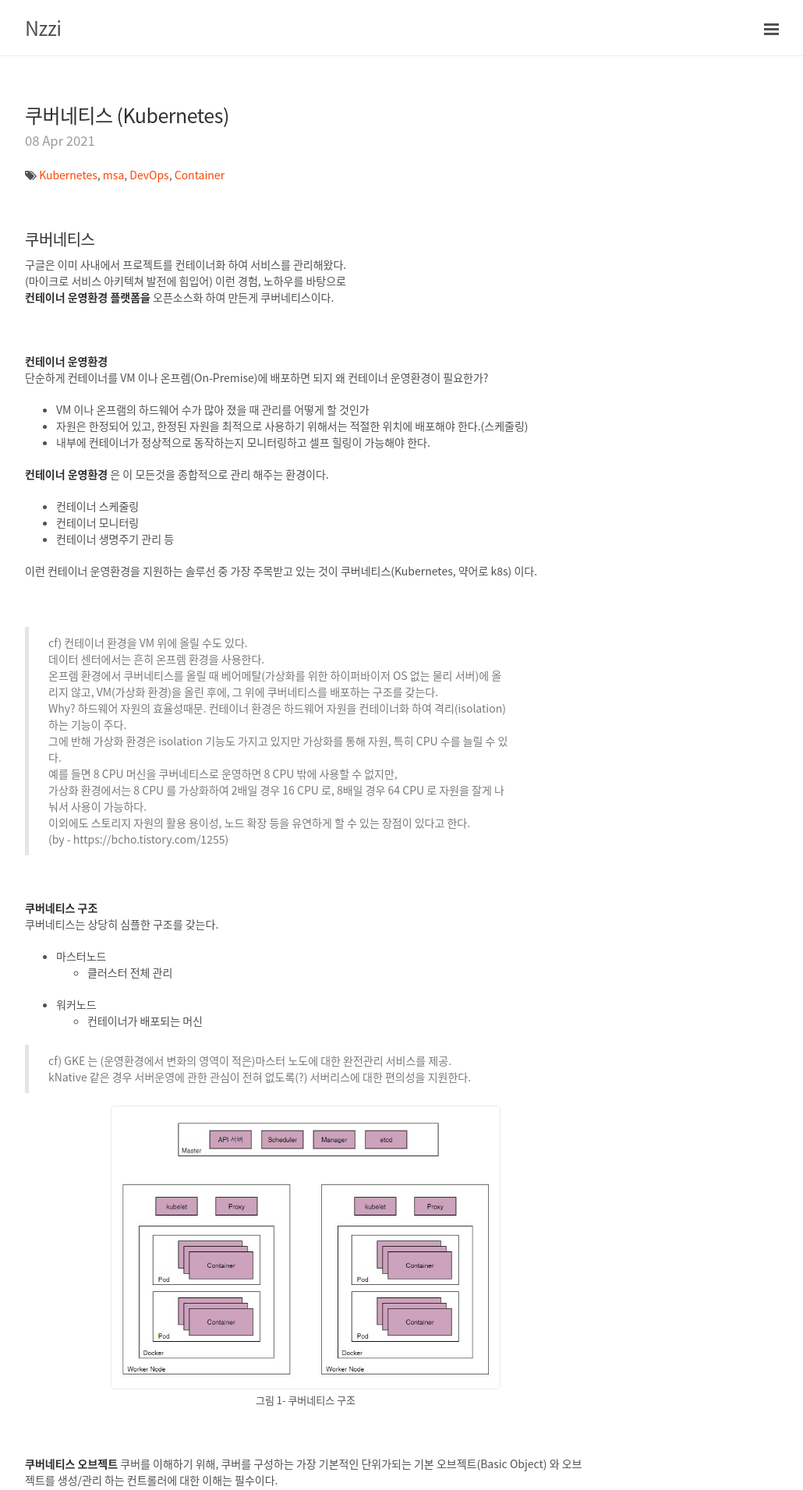
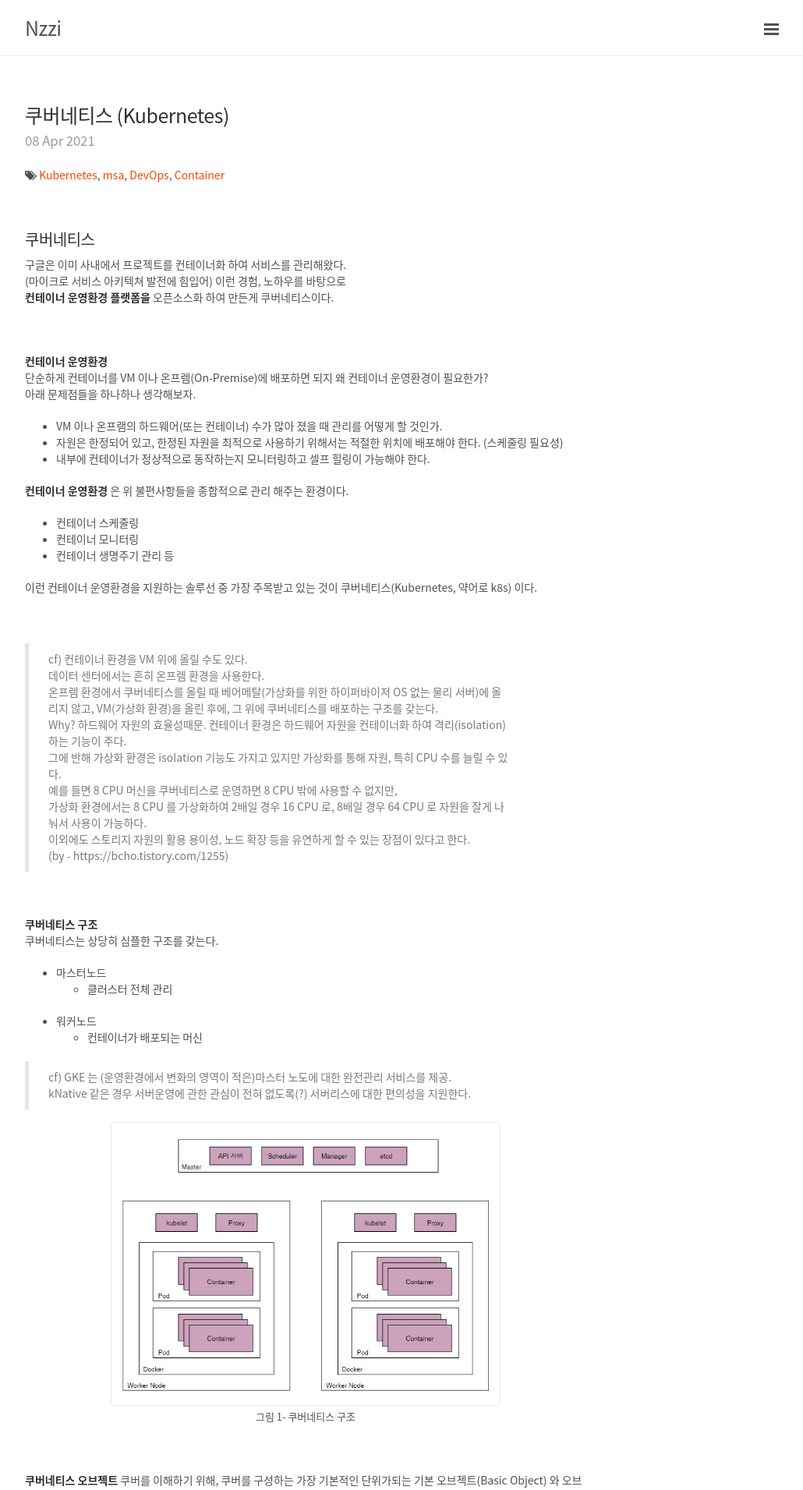
Before and after one commit to cholnh/cholnh.github.io, a Jekyll site: the page built from _posts/Dev/Kubernetes/2021-4-8-쿠버네티스.md, in a window 1280 px wide. Shown: the top 1911 px of the page at 78% size, without its empty margins (248-1278 px from the left). Built offline with Jekyll 4.4.1, drawn with Linux system fonts in a browser that asks for light colours; comment, search, counter and statistics services are not loaded.

Commit message:
edit kubernetes 쿠버네티스 내용추가

```diff
--- a/_posts/Dev/Kubernetes/2021-4-8-쿠버네티스.md
+++ b/_posts/Dev/Kubernetes/2021-4-8-쿠버네티스.md
@@ -16,11 +16,13 @@
 
 **컨테이너 운영환경**
 단순하게 컨테이너를 VM 이나 온프렘(On-Premise)에 배포하면 되지 왜 컨테이너 운영환경이 필요한가?
-- VM 이나 온프램의 하드웨어 수가 많아 졌을 때 관리를 어떻게 할 것인가
-- 자원은 한정되어 있고, 한정된 자원을 최적으로 사용하기 위해서는 적절한 위치에 배포해야 한다.(스케줄링)
+아래 문제점들을 하나하나 생각해보자.
+
+- VM 이나 온프램의 하드웨어(또는 컨테이너) 수가 많아 졌을 때 관리를 어떻게 할 것인가.
+- 자원은 한정되어 있고, 한정된 자원을 최적으로 사용하기 위해서는 적절한 위치에 배포해야 한다. (스케줄링 필요성)
 - 내부에 컨테이너가 정상적으로 동작하는지 모니터링하고 셀프 힐링이 가능해야 한다.
 
-**컨테이너 운영환경** 은 이 모든것을 종합적으로 관리 해주는 환경이다.
+**컨테이너 운영환경** 은 위 불편사항들을 종합적으로 관리 해주는 환경이다.
 - 컨테이너 스케줄링
 - 컨테이너 모니터링
 - 컨테이너 생명주기 관리 등
```
